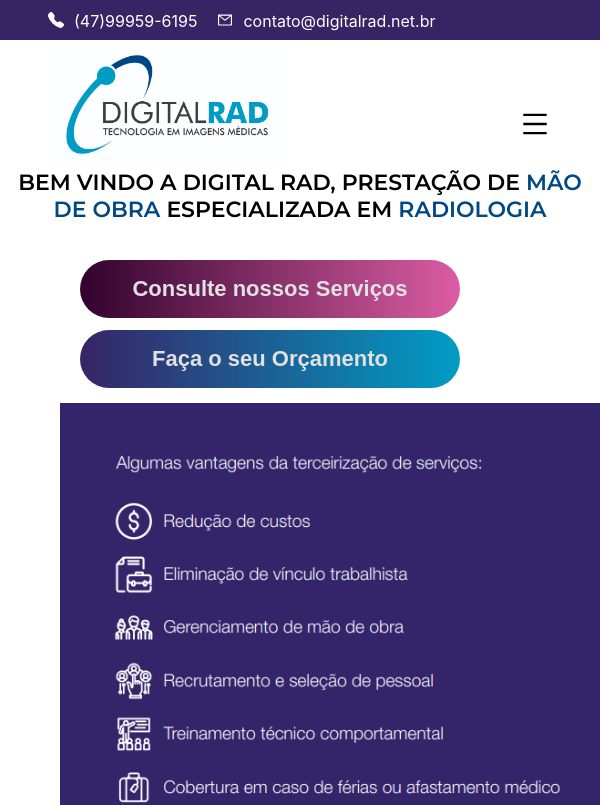
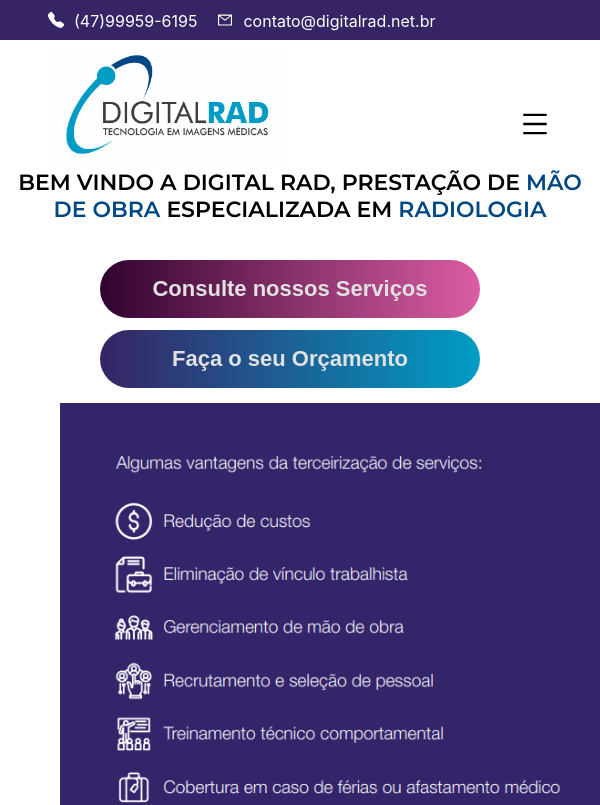
Before and after one commit to lmgaspa/paduan, a React (Create React App) app: page / in a window 600 px wide. Shown: the top 805 px of the page. Built offline with nearby package versions, Linux system fonts and the light colour scheme.

Commit message:
meu segundo commit

```diff
--- a/src/layouts/home.module.css
+++ b/src/layouts/home.module.css
@@ -70,7 +70,7 @@
 
     .button1 {
         padding: 1rem 1rem;
-        left: 80px;
+        left: 100px;
         top: 260px;
         font-size: 22px;
         max-width: 380px;
@@ -78,7 +78,7 @@
     }
     .button2 {
         padding: 1rem 1rem;
-        left: 80px;
+        left: 100px;
         top: 330px;
         font-size: 22px;
         max-width: 380px;
```
